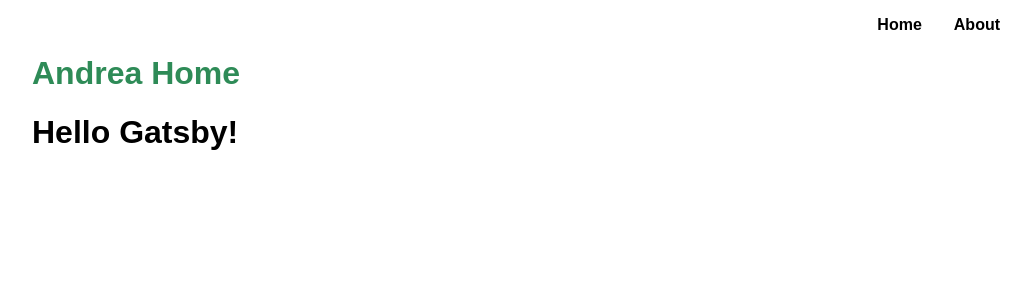
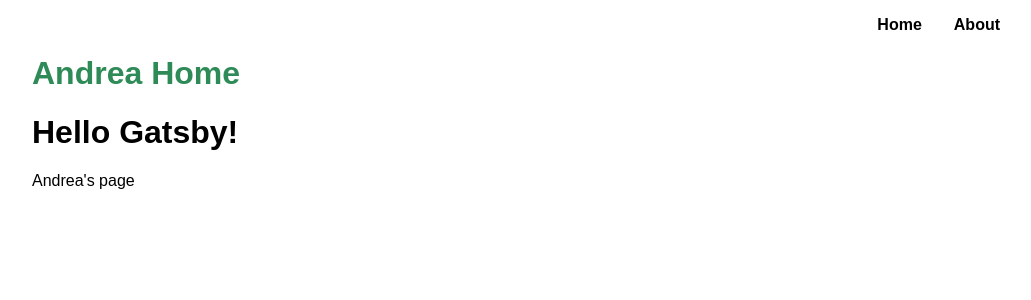
Before and after one commit to mfargas/andrea-express, a Gatsby app: page / in a window 1280 px wide. Shown: the top 300 px of the page, without its empty margins (108-1139 px from the left). Built offline with nearby package versions, Linux system fonts and the light colour scheme; a web font is replaced by a local one.

Commit message:
Update Andrea's homepage content

```diff
--- a/src/pages/index.js
+++ b/src/pages/index.js
@@ -5,6 +5,7 @@ export default function Home() {
     return(
         <Layout pageTitle='Andrea Home'>
             <h1>Hello Gatsby!</h1>
+            <p>Andrea's page</p>
         </Layout>
 
     )
```
